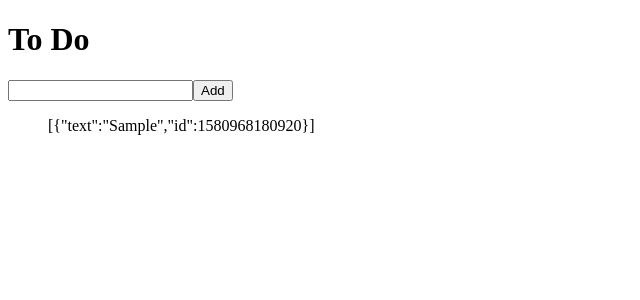
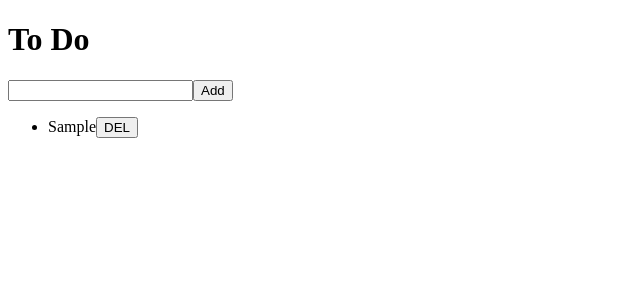
Before and after one commit to callmedevmomo/vanilla-redux, a React (Create React App) app: page / in a window 1280 px wide. Both pictures are taken after typing "Sample" into the empty fields and a click on the button "Add". Shown: the top 300 px of the page, without its empty margins (0-640 px from the left). Built offline with nearby package versions, Linux system fonts and the light colour scheme.

Commit message:
deleting To Do

```diff
--- /dev/null
+++ b/src/components/ToDo.js
@@ -0,0 +1,21 @@
+import React from "react";
+import { connect } from "react-redux";
+import { actionCreators } from "../store";
+
+function ToDo({ text, onBtnClick }) {
+  return (
+    <li>
+      {text}
+      <button onClick={onBtnClick}>DEL</button>
+    </li>
+  );
+}
+
+function mapDispatchToProps(dispatch, ownProps) {
+  // console.log(ownProps)
+  return {
+    onBtnClick: () => dispatch(actionCreators.deleteTodo(ownProps.id))
+  };
+}
+
+export default connect(null, mapDispatchToProps)(ToDo);
--- a/src/routes/Home.js
+++ b/src/routes/Home.js
@@ -1,6 +1,7 @@
 import React, { useState } from "react";
 import { connect } from "react-redux";
 import { actionCreators } from "../store";
+import ToDo from "../components/ToDo";
 
 function Home({ toDos, addToDo }) {
   // use Hooks
@@ -11,7 +12,6 @@
   function onSubmit(e) {
     e.preventDefault();
     addToDo(text);
-    console.log(text);
     setText("");
   }
   return (
@@ -21,7 +21,11 @@
         <input type="text" value={text} onChange={onChange}></input>
         <button>Add</button>
       </form>
-      <ul>{JSON.stringify(toDos)}</ul>
+      <ul>
+        {toDos.map(toDo => (
+          <ToDo {...toDo} key={toDo.id} />
+        ))}
+      </ul>
     </>
   );
 }
--- a/src/store.js
+++ b/src/store.js
@@ -21,9 +21,9 @@
 const reducer = (state = [], action) => {
   switch (action.type) {
     case ADD:
-      return [{ text: action.text, id: Date.now() }];
+      return [{ text: action.text, id: Date.now() }, ...state];
     case DELETE:
-      return state.filter(toDo => toDo !== action.id);
+      return state.filter(toDo => toDo.id !== action.id);
     default:
       return state;
   }
```
